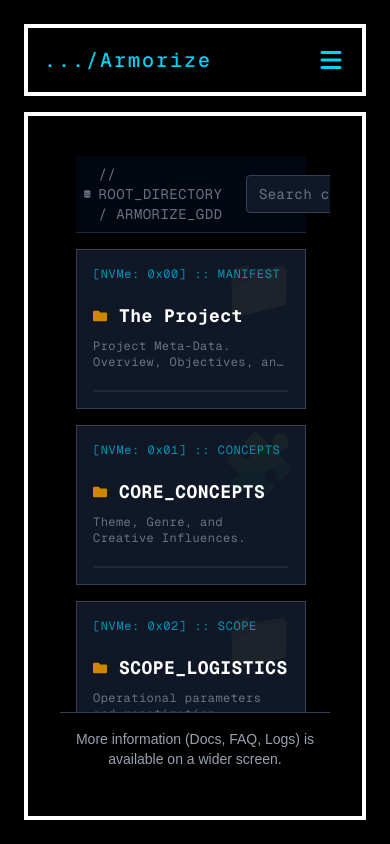
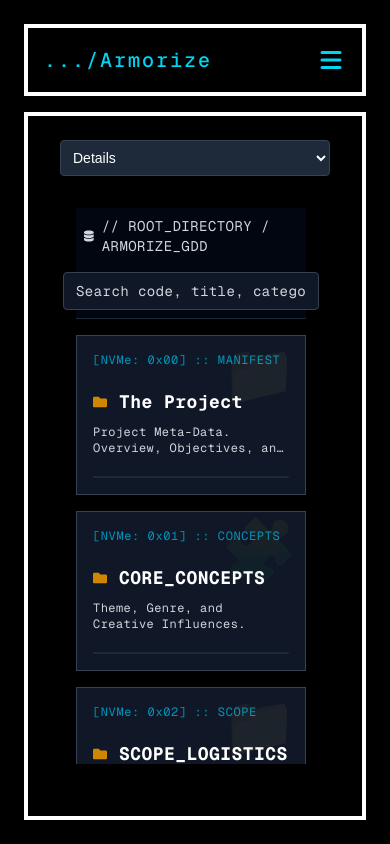
Before and after one commit to Danang-Bahtiar/web-profile, a Next.js app: page /project/armorize in a window 390 px wide. Built offline with nearby package versions, Linux system fonts and the light colour scheme.

Commit message:
[Monday, 24 Nov 2025] - added Armorize GDD

```diff
--- a/src/app/project/armorize/data.js
+++ b/src/app/project/armorize/data.js
@@ -105,9 +105,9 @@ export default function ArmorizeMainframe() {
   return (
     <div>
       {/* Sticky Header */}
-      <div className="top-0 z-20 bg-gray-950/90 backdrop-blur-sm border-b border-gray-800 flex items-center justify-between gap-4 p-2">
+      <div className="z-20 bg-gray-950/90 backdrop-blur-sm border-b border-gray-800 flex items-center justify-between gap-4 p-2  md:flex-row flex-col">
         {/* Left: Database Icon + Path */}
-        <div className="flex items-center gap-2 text-gray-500 font-mono text-sm">
+        <div className="flex items-center gap-2 text-gray-300 font-mono text-sm">
           <FaDatabase />
           <span>{"// ROOT_DIRECTORY / ARMORIZE_GDD"}</span>
         </div>
@@ -119,7 +119,7 @@ export default function ArmorizeMainframe() {
             placeholder="Search code, title, category..."
             value={searchQuery}
             onChange={(e) => setSearchQuery(e.target.value)}
-            className="bg-gray-900 border border-gray-700 text-gray-200 placeholder-gray-500 text-sm px-3 py-2 rounded focus:outline-none focus:border-cyan-500 w-64"
+            className="bg-gray-900 border border-gray-700 text-gray-200 placeholder-gray-300 text-sm px-3 py-2 rounded focus:outline-none focus:border-cyan-500 w-64"
           />
         </div>
       </div>
@@ -169,18 +169,18 @@ export default function ArmorizeMainframe() {
               <div>
                 <h3 className="text-lg font-bold text-white flex items-center gap-3 group-hover:translate-x-1 transition-transform">
                   {isLocked ? (
-                    <FaLock className="text-red-500 text-sm" />
+                    <FaLock className="text-red-500 text-sm shrink-0" />
                   ) : isDecrypted ? (
-                    <FaKey className="text-green-500 text-sm" />
+                    <FaKey className="text-green-500 text-sm shrink-0" />
                   ) : (
-                    <FaFolder className="text-yellow-600 text-sm" />
+                    <FaFolder className="text-yellow-600 text-sm shrink-0" />
                   )}
-                  {file.title}
+                  <span className="truncate">{file.title}</span>
                 </h3>
 
                 <p
                   className={`text-xs mt-2 line-clamp-2 ${
-                    isLocked ? "text-red-400/60" : "text-gray-500"
+                    isLocked ? "text-red-400/60" : "text-gray-300"
                   }`}
                 >
                   {isLocked
--- a/src/component/layout/projectLayout.js
+++ b/src/component/layout/projectLayout.js
@@ -7,34 +7,47 @@ export default function ProjectLayout({ tabs }) {
   // Default first tab
   const [tab, setTab] = useState(tabs?.[0]?.key ?? "");
 
+  // Handler for mobile dropdown change
+  const handleMobileTabChange = (event) => {
+    setTab(event.target.value);
+  };
+
   return (
     <div className="px-4 py-2 text-white">
 
-      {/* Desktop Header */}
+      {/* Mobile Dropdown (visible on screens < md) */}
+      <div className="block md:hidden mb-4">
+        <select
+          value={tab}
+          onChange={handleMobileTabChange}
+          className="w-full p-2 bg-gray-800 border border-gray-700 rounded text-sm focus:outline-none focus:ring-2 focus:ring-blue-500"
+        >
+          {tabs.map((t) => (
+            <option key={t.key} value={t.key}>
+              {/* Assuming 'name' or 'label' exists on the tab object for display */}
+              {t.label || t.key.charAt(0).toUpperCase() + t.key.slice(1)}
+            </option>
+          ))}
+        </select>
+      </div>
+
+      {/* Desktop Header (hidden on screens < md) */}
       <div className="hidden md:block">
         <ProjectHeader currentTab={tab} setTab={setTab} tabs={tabs} />
       </div>
 
       {/* Scrollable Content */}
+      {/* max-h-[calc(100vh-17rem)] might need adjustment if the mobile dropdown takes up less space than the original mobile helper/header */}
       <div className="overflow-y-auto max-h-[calc(100vh-17rem)] pr-6 py-4 px-4">
 
-        {/* Mobile: Always show first tab only */}
-        <div className="block md:hidden">
-          {tabs[0]?.content}
-        </div>
+        {/* Both Mobile & Desktop now display the content based on the 'tab' state */}
+        {tabs.map(t =>
+          t.key === tab ? <div key={t.key}>{t.content}</div> : null
+        )}
 
-        {/* Desktop: Tabbed content */}
-        <div className="hidden md:block">
-          {tabs.map(t =>
-            t.key === tab ? <div key={t.key}>{t.content}</div> : null
-          )}
-        </div>
       </div>
 
-      {/* Mobile footer helper */}
-      <div className="block md:hidden text-center text-gray-400 text-sm py-4 border-t border-gray-700">
-        <p>More information (Docs, FAQ, Logs) is available on a wider screen.</p>
-      </div>
+      {/* The mobile footer helper is removed since all content is accessible via the dropdown */}
     </div>
   );
 }
```
